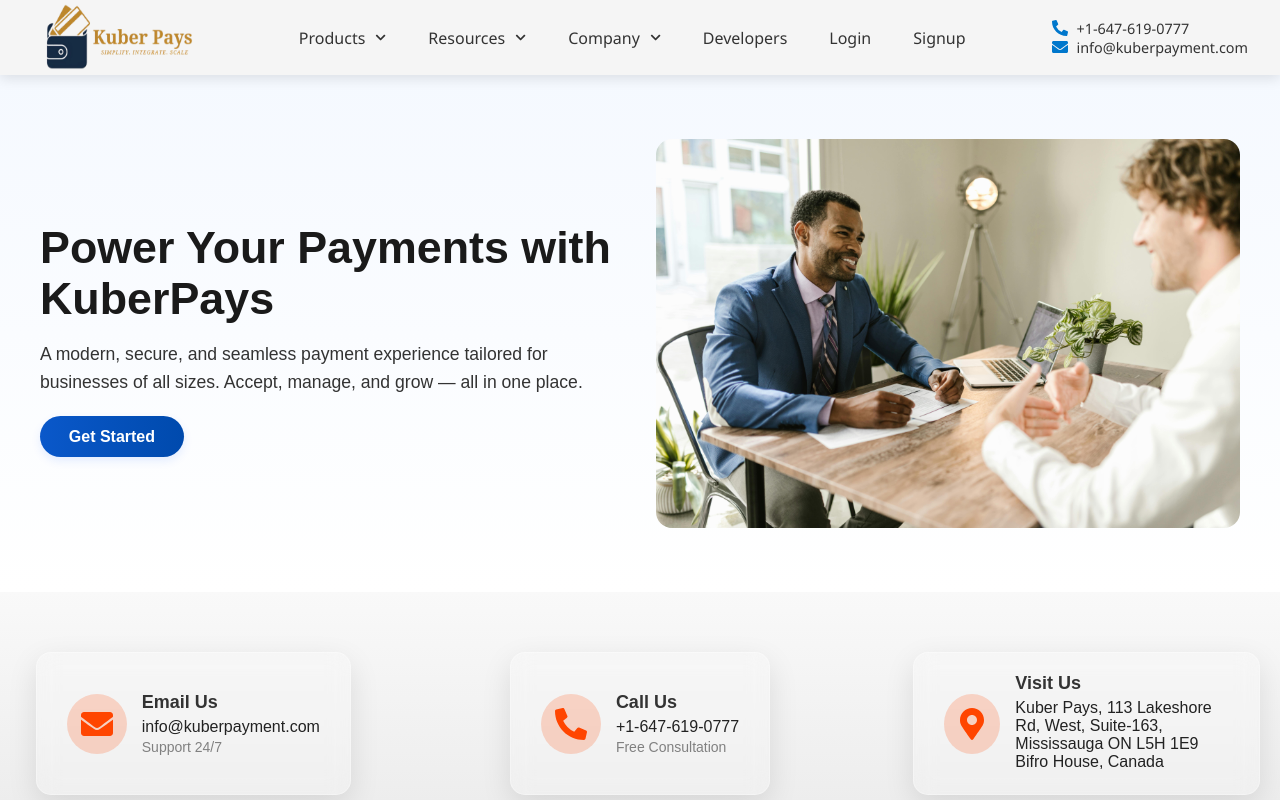
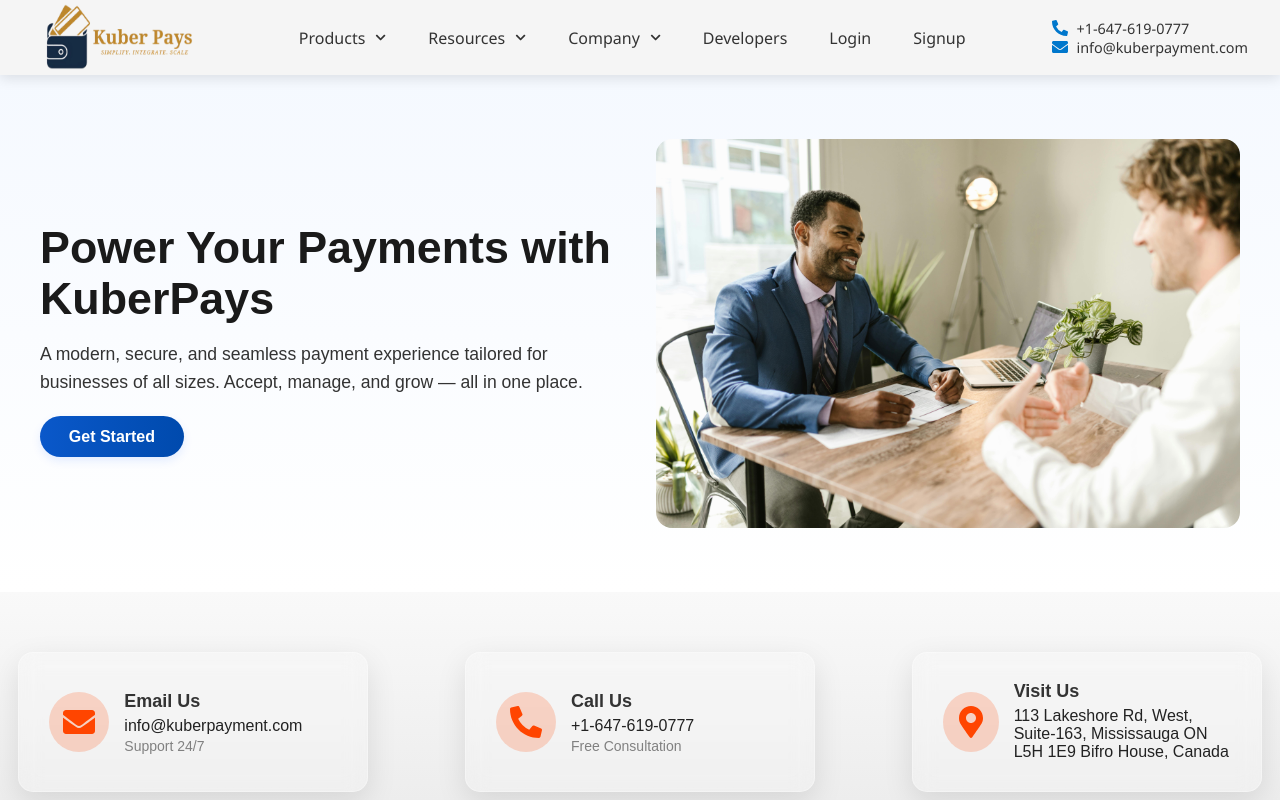
Before and after one commit to payvangworkspace/KuberPays, a React (Create React App) app: page / in a window 1280 px wide. Shown: the top 800 px of the page. Built offline with nearby package versions, Linux system fonts and the light colour scheme.

Commit message:
Contact Us Cards Aligned and Added Min-Width & Min-Height

```diff
--- a/src/Components/ContactSection.js
+++ b/src/Components/ContactSection.js
@@ -18,7 +18,7 @@ const contactDetails = [
   {
     icon: <FaMapMarkerAlt />,
     title: "Visit Us",
-    info: "Kuber Pays, 113 Lakeshore Rd, West, Suite-163, Mississauga ON L5H 1E9  Bifro House, Canada",
+    info: "113 Lakeshore Rd, West, Suite-163, Mississauga ON L5H 1E9  Bifro House, Canada",
   },
 ];
 
--- a/src/Components/Footer.js
+++ b/src/Components/Footer.js
@@ -11,7 +11,7 @@ const Footer = () => {
           {/* <p>Swift Code: <strong>KUBERPAYMENT</strong></p> */}
         <div className="footer-para-left">
           <p>
-            <FaMapMarkerAlt className="icon" /> Kuber Pays, 113 Lakeshore Rd, West, Suite-163,<br />
+            <FaMapMarkerAlt className="icon" />113 Lakeshore Rd, West, Suite-163,<br />
              Mississauga ON L5H 1E9  Bifro House, Canada
           </p>
           <p className='phone-contact' onClick={() => (window.location.href = "tel:+1-647-619-0777")}><FaPhoneAlt className="icon"  /> +1-647-619-0777</p>
--- a/src/External CSS/ContactSection.css
+++ b/src/External CSS/ContactSection.css
@@ -8,6 +8,7 @@
     padding: 60px 20px;
     background: linear-gradient(to bottom, #f9f9f9, #eaeaea);
     justify-items: center;
+    /* border: 2px solid green; */
 }
 
 /* ================================
@@ -26,6 +27,9 @@
     transition: all 0.4s ease-in-out;
     cursor: pointer;
     max-width: 350px;
+    /* border: 2px solid red; */
+    min-height: 140px;
+    min-width: 350px
 }
 
 .contact-section__card:hover {
```
